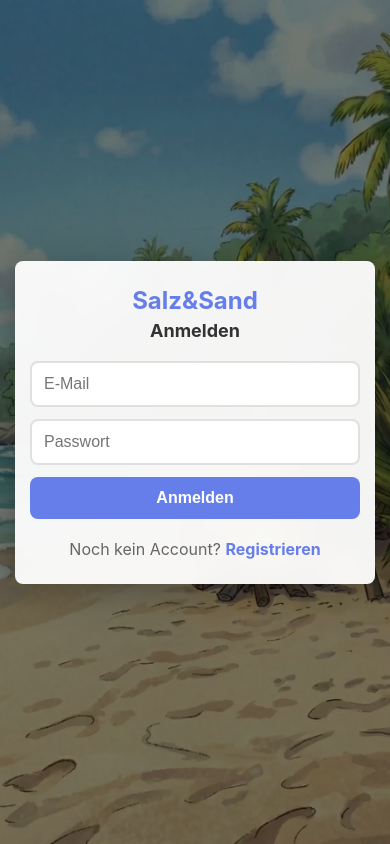
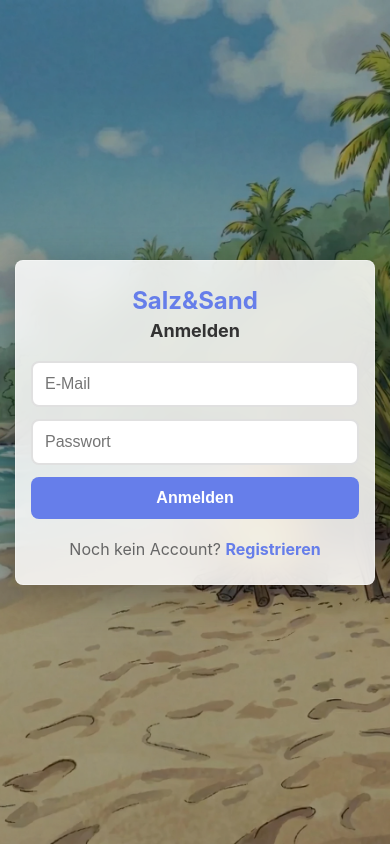
Before and after one commit to Philip8861/salz-sand, a React (Vite) app in the folder frontend/: page /login in a window 390 px wide. Built offline with nearby package versions, Linux system fonts and the light colour scheme; no server answers.

Commit message:
Style: Transparenterer Login-Bereich für bessere Hintergrundsicht

```diff
--- a/frontend/src/pages/Auth.css
+++ b/frontend/src/pages/Auth.css
@@ -43,13 +43,14 @@
 }
 
 .auth-card {
-  background: rgba(255, 255, 255, 0.95);
-  backdrop-filter: blur(10px);
+  background: rgba(255, 255, 255, 0.75);
+  backdrop-filter: blur(15px);
   padding: 40px;
   border-radius: 12px;
   box-shadow: 0 10px 40px rgba(0, 0, 0, 0.3);
   width: 100%;
   max-width: 400px;
+  border: 1px solid rgba(255, 255, 255, 0.3);
 }
 
 .auth-card h1 {
@@ -140,7 +141,12 @@
 
   /* Overlay auf Mobile etwas dunkler für bessere Lesbarkeit */
   .auth-container::before {
-    background: rgba(0, 0, 0, 0.5);
+    background: rgba(0, 0, 0, 0.35);
+  }
+
+  /* Auth-Card auf Mobile etwas undurchsichtiger für bessere Lesbarkeit */
+  .auth-card {
+    background: rgba(255, 255, 255, 0.85);
   }
 
   .auth-card {
```
